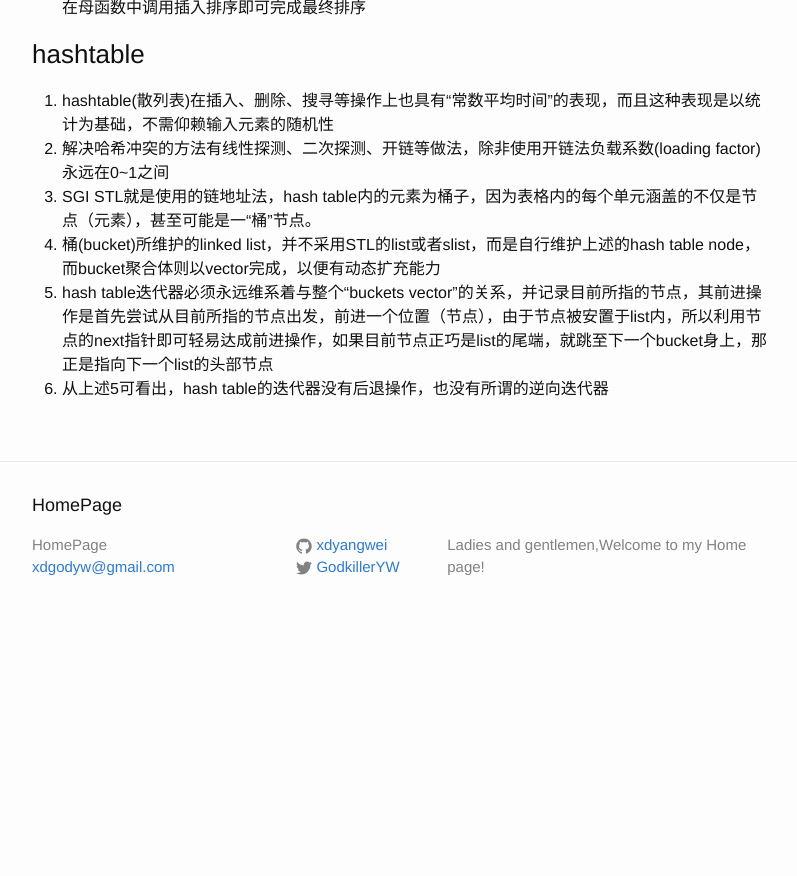
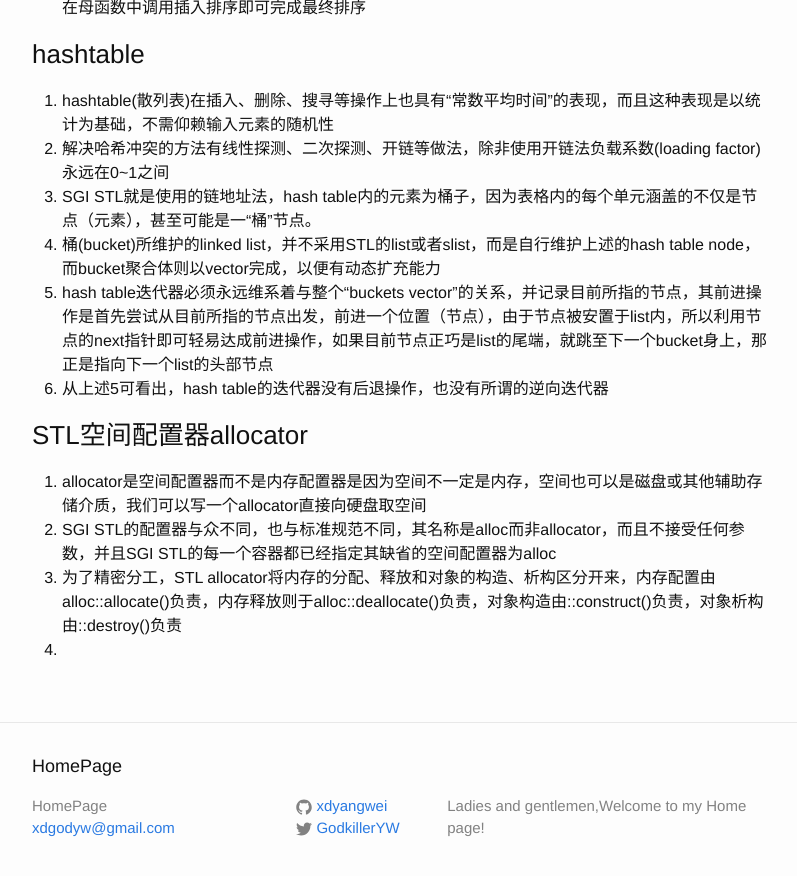
Before and after one commit to xdyangwei/xdyangwei.github.io, a Jekyll site: the page built from _posts/2019-8-17-STL实现原理.md, in a window 1280 px wide and 900 px high, scrolled down 1496 px. Shown: the top 876 px of the window, without its empty margins (238-1035 px from the left). Built offline with Jekyll 4.4.1, drawn with Linux system fonts in a browser that asks for light colours; our own code applies the rules of GitHub Pages for plain Markdown files; before the commit the page ends 2135 px from its top, so only the background shows below that.

Commit message:
add the tips of SGI STL allocator

```diff
--- a/_posts/2019-8-17-STL实现原理.md
+++ b/_posts/2019-8-17-STL实现原理.md
@@ -30,3 +30,9 @@
 4. 桶(bucket)所维护的linked list，并不采用STL的list或者slist，而是自行维护上述的hash table node，而bucket聚合体则以vector完成，以便有动态扩充能力
 5. hash table迭代器必须永远维系着与整个“buckets vector”的关系，并记录目前所指的节点，其前进操作是首先尝试从目前所指的节点出发，前进一个位置（节点），由于节点被安置于list内，所以利用节点的next指针即可轻易达成前进操作，如果目前节点正巧是list的尾端，就跳至下一个bucket身上，那正是指向下一个list的头部节点
 6. 从上述5可看出，hash table的迭代器没有后退操作，也没有所谓的逆向迭代器
+
+### STL空间配置器allocator
+1. allocator是空间配置器而不是内存配置器是因为空间不一定是内存，空间也可以是磁盘或其他辅助存储介质，我们可以写一个allocator直接向硬盘取空间
+2. SGI STL的配置器与众不同，也与标准规范不同，其名称是alloc而非allocator，而且不接受任何参数，并且SGI STL的每一个容器都已经指定其缺省的空间配置器为alloc
+3. 为了精密分工，STL allocator将内存的分配、释放和对象的构造、析构区分开来，内存配置由alloc::allocate()负责，内存释放则于alloc::deallocate()负责，对象构造由::construct()负责，对象析构由::destroy()负责
+4.
```
